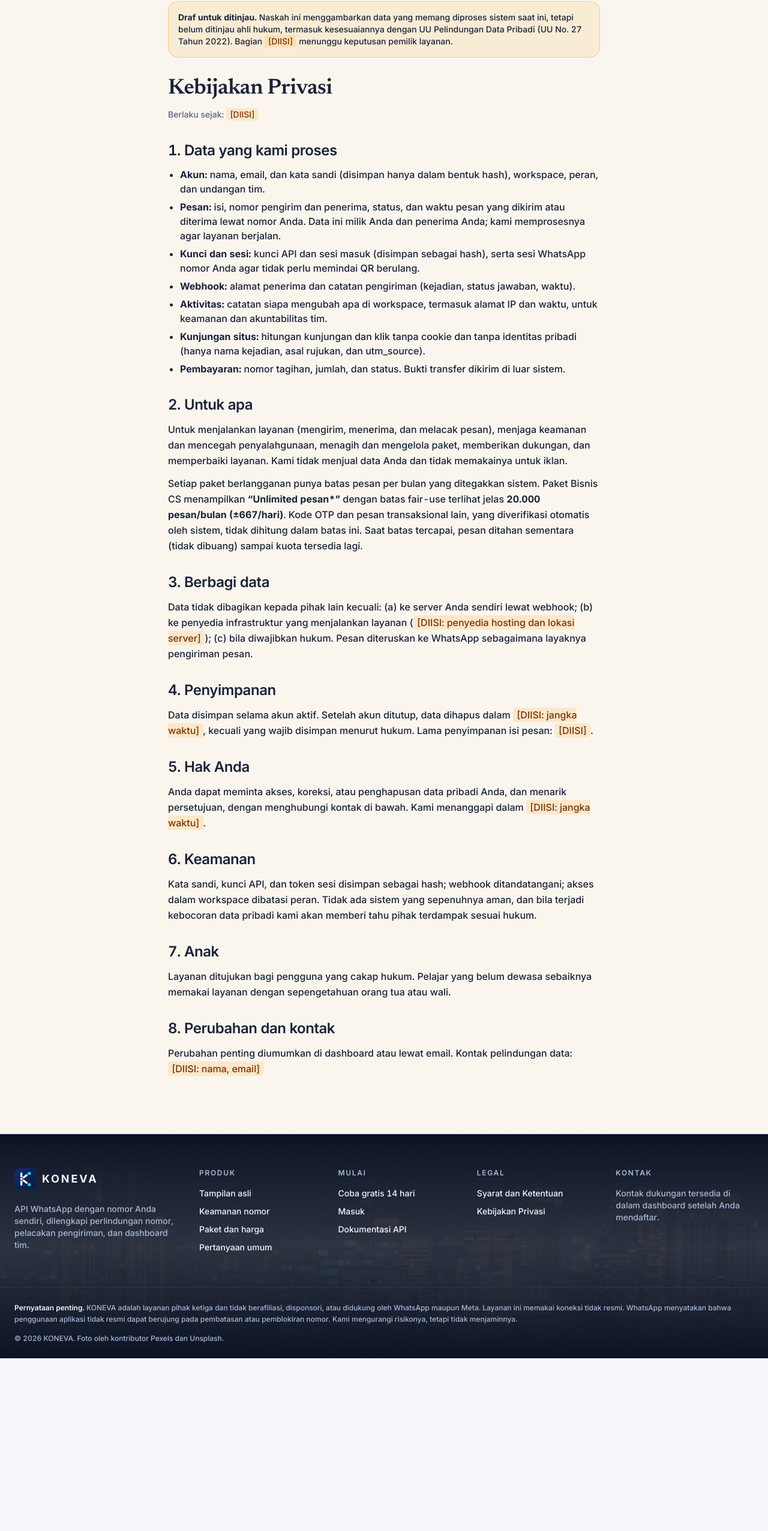
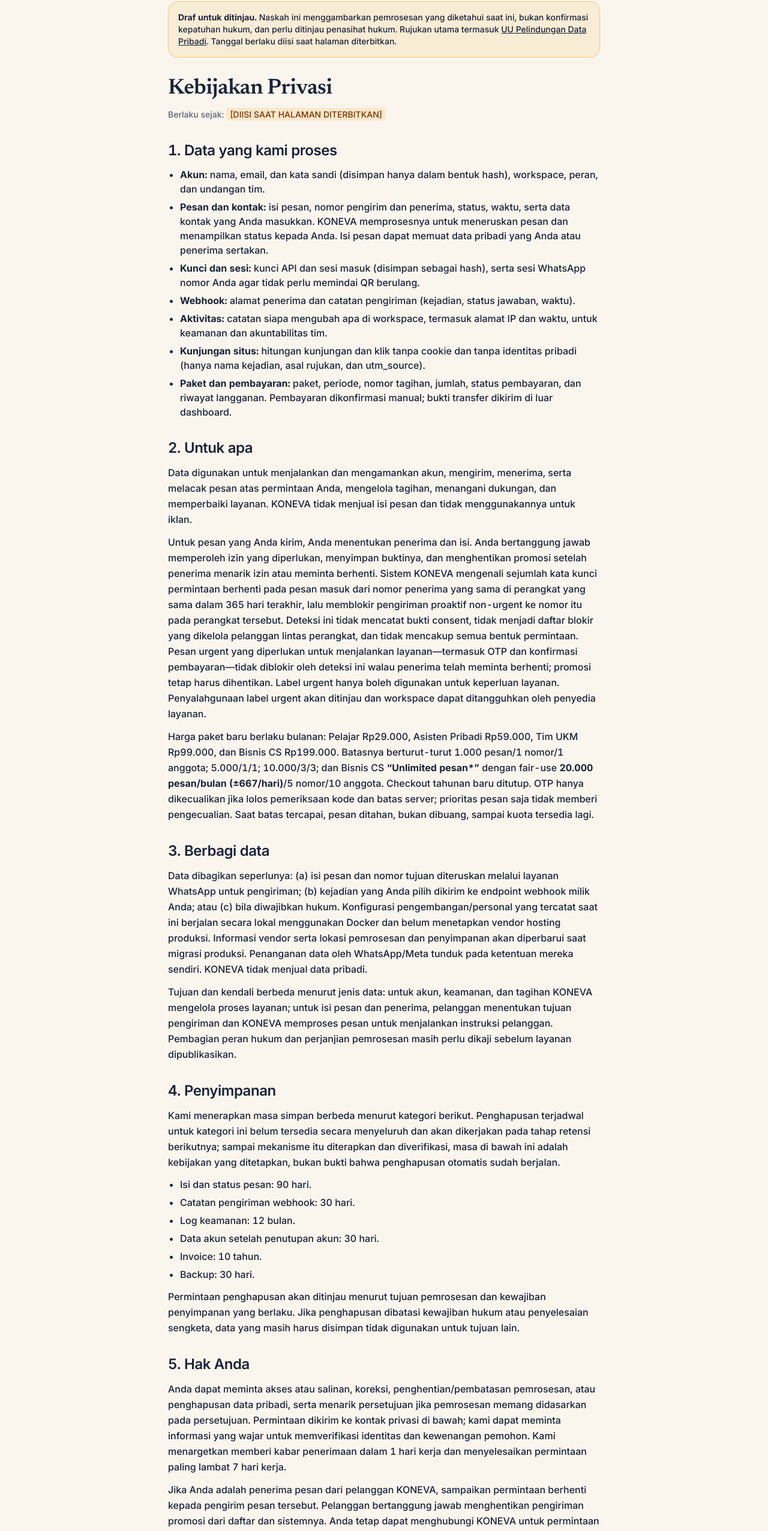
Before and after one commit to Dzayong/koneva, a Next.js app in the folder dashboard/: page /privasi in a window 1280 px wide. Shown: the part 106-2659 px from the top of the page at 60% size. Before the commit the page ends 2371 px from the top, so only its background shows below. Built offline with nearby package versions, Linux system fonts and the light colour scheme; no server answers.

Commit message:
docs(T1.2): finalize terms and privacy policy

```diff
--- a/dashboard/src/app/(marketing)/privasi/page.tsx
+++ b/dashboard/src/app/(marketing)/privasi/page.tsx
@@ -14,46 +14,58 @@
   return (
     <MarketingShell>
       <div role="note" className="rounded-xl border border-amber-500/40 bg-amber-500/10 p-4 text-sm">
-        <strong>Draf untuk ditinjau.</strong> Naskah ini menggambarkan data yang memang diproses sistem saat ini, tetapi belum ditinjau ahli hukum, termasuk kesesuaiannya dengan UU Pelindungan Data Pribadi (UU No. 27 Tahun 2022). Bagian <span className={TODO}>[DIISI]</span> menunggu keputusan pemilik layanan.
+        <strong>Draf untuk ditinjau.</strong> Naskah ini menggambarkan pemrosesan yang diketahui saat ini, bukan konfirmasi kepatuhan hukum, dan perlu ditinjau penasihat hukum. Rujukan utama termasuk <a className="underline" href="https://peraturan.bpk.go.id/Details/229798/uu-no-27-tahun-2022" target="_blank" rel="noreferrer">UU Pelindungan Data Pribadi</a>. Tanggal berlaku diisi saat halaman diterbitkan.
       </div>
       <article className="mt-8 space-y-8 [&_h2]:font-display [&_h2]:text-2xl [&_li]:mt-1.5 [&_p]:mt-3 [&_p]:leading-relaxed [&_ul]:mt-3 [&_ul]:list-disc [&_ul]:pl-5">
         <header>
           <h1 className="font-display text-4xl">Kebijakan Privasi</h1>
-          <p className="text-sm text-muted-foreground">Berlaku sejak: <span className={TODO}>[DIISI]</span></p>
+          <p className="text-sm text-muted-foreground">Berlaku sejak: <span className={TODO}>[DIISI SAAT HALAMAN DITERBITKAN]</span></p>
         </header>
 
         <section><h2>1. Data yang kami proses</h2>
           <ul>
             <li><strong>Akun:</strong> nama, email, dan kata sandi (disimpan hanya dalam bentuk hash), workspace, peran, dan undangan tim.</li>
-            <li><strong>Pesan:</strong> isi, nomor pengirim dan penerima, status, dan waktu pesan yang dikirim atau diterima lewat nomor Anda. Data ini milik Anda dan penerima Anda; kami memprosesnya agar layanan berjalan.</li>
+            <li><strong>Pesan dan kontak:</strong> isi pesan, nomor pengirim dan penerima, status, waktu, serta data kontak yang Anda masukkan. KONEVA memprosesnya untuk meneruskan pesan dan menampilkan status kepada Anda. Isi pesan dapat memuat data pribadi yang Anda atau penerima sertakan.</li>
             <li><strong>Kunci dan sesi:</strong> kunci API dan sesi masuk (disimpan sebagai hash), serta sesi WhatsApp nomor Anda agar tidak perlu memindai QR berulang.</li>
             <li><strong>Webhook:</strong> alamat penerima dan catatan pengiriman (kejadian, status jawaban, waktu).</li>
             <li><strong>Aktivitas:</strong> catatan siapa mengubah apa di workspace, termasuk alamat IP dan waktu, untuk keamanan dan akuntabilitas tim.</li>
             <li><strong>Kunjungan situs:</strong> hitungan kunjungan dan klik tanpa cookie dan tanpa identitas pribadi (hanya nama kejadian, asal rujukan, dan utm_source).</li>
-            <li><strong>Pembayaran:</strong> nomor tagihan, jumlah, dan status. Bukti transfer dikirim di luar sistem.</li>
+            <li><strong>Paket dan pembayaran:</strong> paket, periode, nomor tagihan, jumlah, status pembayaran, dan riwayat langganan. Pembayaran dikonfirmasi manual; bukti transfer dikirim di luar dashboard.</li>
           </ul></section>
 
         <section><h2>2. Untuk apa</h2>
-          <p>Untuk menjalankan layanan (mengirim, menerima, dan melacak pesan), menjaga keamanan dan mencegah penyalahgunaan, menagih dan mengelola paket, memberikan dukungan, dan memperbaiki layanan. Kami tidak menjual data Anda dan tidak memakainya untuk iklan.</p>
-          <p>Setiap paket berlangganan punya batas pesan per bulan yang ditegakkan sistem. Paket Bisnis CS menampilkan <strong>&ldquo;Unlimited pesan*&rdquo;</strong> dengan batas fair-use terlihat jelas <strong>20.000 pesan/bulan (±667/hari)</strong>. Kode OTP dan pesan transaksional lain, yang diverifikasi otomatis oleh sistem, tidak dihitung dalam batas ini. Saat batas tercapai, pesan ditahan sementara (tidak dibuang) sampai kuota tersedia lagi.</p></section>
+          <p>Data digunakan untuk menjalankan dan mengamankan akun, mengirim, menerima, serta melacak pesan atas permintaan Anda, mengelola tagihan, menangani dukungan, dan memperbaiki layanan. KONEVA tidak menjual isi pesan dan tidak menggunakannya untuk iklan.</p>
+          <p>Untuk pesan yang Anda kirim, Anda menentukan penerima dan isi. Anda bertanggung jawab memperoleh izin yang diperlukan, menyimpan buktinya, dan menghentikan promosi setelah penerima menarik izin atau meminta berhenti. Sistem KONEVA mengenali sejumlah kata kunci permintaan berhenti pada pesan masuk dari nomor penerima yang sama di perangkat yang sama dalam 365 hari terakhir, lalu memblokir pengiriman proaktif non-urgent ke nomor itu pada perangkat tersebut. Deteksi ini tidak mencatat bukti consent, tidak menjadi daftar blokir yang dikelola pelanggan lintas perangkat, dan tidak mencakup semua bentuk permintaan. Pesan urgent yang diperlukan untuk menjalankan layanan—termasuk OTP dan konfirmasi pembayaran—tidak diblokir oleh deteksi ini walau penerima telah meminta berhenti; promosi tetap harus dihentikan. Label urgent hanya boleh digunakan untuk keperluan layanan. Penyalahgunaan label urgent akan ditinjau dan workspace dapat ditangguhkan oleh penyedia layanan.</p>
+          <p>Harga paket baru berlaku bulanan: Pelajar Rp29.000, Asisten Pribadi Rp59.000, Tim UKM Rp99.000, dan Bisnis CS Rp199.000. Batasnya berturut-turut 1.000 pesan/1 nomor/1 anggota; 5.000/1/1; 10.000/3/3; dan Bisnis CS <strong>&ldquo;Unlimited pesan*&rdquo;</strong> dengan fair-use <strong>20.000 pesan/bulan (±667/hari)</strong>/5 nomor/10 anggota. Checkout tahunan baru ditutup. OTP hanya dikecualikan jika lolos pemeriksaan kode dan batas server; prioritas pesan saja tidak memberi pengecualian. Saat batas tercapai, pesan ditahan, bukan dibuang, sampai kuota tersedia lagi.</p></section>
 
         <section><h2>3. Berbagi data</h2>
-          <p>Data tidak dibagikan kepada pihak lain kecuali: (a) ke server Anda sendiri lewat webhook; (b) ke penyedia infrastruktur yang menjalankan layanan (<span className={TODO}>[DIISI: penyedia hosting dan lokasi server]</span>); (c) bila diwajibkan hukum. Pesan diteruskan ke WhatsApp sebagaimana layaknya pengiriman pesan.</p></section>
+          <p>Data dibagikan seperlunya: (a) isi pesan dan nomor tujuan diteruskan melalui layanan WhatsApp untuk pengiriman; (b) kejadian yang Anda pilih dikirim ke endpoint webhook milik Anda; atau (c) bila diwajibkan hukum. Konfigurasi pengembangan/personal yang tercatat saat ini berjalan secara lokal menggunakan Docker dan belum menetapkan vendor hosting produksi. Informasi vendor serta lokasi pemrosesan dan penyimpanan akan diperbarui saat migrasi produksi. Penanganan data oleh WhatsApp/Meta tunduk pada ketentuan mereka sendiri. KONEVA tidak menjual data pribadi.</p>
+          <p>Tujuan dan kendali berbeda menurut jenis data: untuk akun, keamanan, dan tagihan KONEVA mengelola proses layanan; untuk isi pesan dan penerima, pelanggan menentukan tujuan pengiriman dan KONEVA memproses pesan untuk menjalankan instruksi pelanggan. Pembagian peran hukum dan perjanjian pemrosesan masih perlu dikaji sebelum layanan dipublikasikan.</p></section>
 
         <section><h2>4. Penyimpanan</h2>
-          <p>Data disimpan selama akun aktif. Setelah akun ditutup, data dihapus dalam <span className={TODO}>[DIISI: jangka waktu]</span>, kecuali yang wajib disimpan menurut hukum. Lama penyimpanan isi pesan: <span className={TODO}>[DIISI]</span>.</p></section>
+          <p>Kami menerapkan masa simpan berbeda menurut kategori berikut. Penghapusan terjadwal untuk kategori ini belum tersedia secara menyeluruh dan akan dikerjakan pada tahap retensi berikutnya; sampai mekanisme itu diterapkan dan diverifikasi, masa di bawah ini adalah kebijakan yang ditetapkan, bukan bukti bahwa penghapusan otomatis sudah berjalan.</p>
+          <ul>
+            <li>Isi dan status pesan: 90 hari.</li>
+            <li>Catatan pengiriman webhook: 30 hari.</li>
+            <li>Log keamanan: 12 bulan.</li>
+            <li>Data akun setelah penutupan akun: 30 hari.</li>
+            <li>Invoice: 10 tahun.</li>
+            <li>Backup: 30 hari.</li>
+          </ul>
+          <p>Permintaan penghapusan akan ditinjau menurut tujuan pemrosesan dan kewajiban penyimpanan yang berlaku. Jika penghapusan dibatasi kewajiban hukum atau penyelesaian sengketa, data yang masih harus disimpan tidak digunakan untuk tujuan lain.</p></section>
 
         <section><h2>5. Hak Anda</h2>
-          <p>Anda dapat meminta akses, koreksi, atau penghapusan data pribadi Anda, dan menarik persetujuan, dengan menghubungi kontak di bawah. Kami menanggapi dalam <span className={TODO}>[DIISI: jangka waktu]</span>.</p></section>
+          <p>Anda dapat meminta akses atau salinan, koreksi, penghentian/pembatasan pemrosesan, atau penghapusan data pribadi, serta menarik persetujuan jika pemrosesan memang didasarkan pada persetujuan. Permintaan dikirim ke kontak privasi di bawah; kami dapat meminta informasi yang wajar untuk memverifikasi identitas dan kewenangan pemohon. Kami menargetkan memberi kabar penerimaan dalam 1 hari kerja dan menyelesaikan permintaan paling lambat 7 hari kerja.</p>
+          <p>Jika Anda adalah penerima pesan dari pelanggan KONEVA, sampaikan permintaan berhenti kepada pengirim pesan tersebut. Pelanggan bertanggung jawab menghentikan pengiriman promosi dari daftar dan sistemnya. Anda tetap dapat menghubungi KONEVA untuk permintaan terkait pemrosesan yang dilakukan KONEVA melalui kontak privasi di bawah.</p></section>
 
         <section><h2>6. Keamanan</h2>
-          <p>Kata sandi, kunci API, dan token sesi disimpan sebagai hash; webhook ditandatangani; akses dalam workspace dibatasi peran. Tidak ada sistem yang sepenuhnya aman, dan bila terjadi kebocoran data pribadi kami akan memberi tahu pihak terdampak sesuai hukum.</p></section>
+          <p>Kata sandi, kunci API, dan token sesi disimpan sebagai hash; webhook ditandatangani; akses workspace dibatasi berdasarkan peran. Tidak ada sistem yang sepenuhnya aman. Insiden pelindungan data ditangani dan diberitahukan kepada pihak yang relevan sesuai peran dan ketentuan hukum yang berlaku. Untuk pertanyaan privasi atau insiden data, hubungi <a className="text-primary underline" href="mailto:koneva.id26@gmail.com">koneva.id26@gmail.com</a>.</p></section>
 
         <section><h2>7. Anak</h2>
           <p>Layanan ditujukan bagi pengguna yang cakap hukum. Pelajar yang belum dewasa sebaiknya memakai layanan dengan sepengetahuan orang tua atau wali.</p></section>
 
         <section><h2>8. Perubahan dan kontak</h2>
-          <p>Perubahan penting diumumkan di dashboard atau lewat email. Kontak pelindungan data: <span className={TODO}>[DIISI: nama, email]</span></p></section>
+          <p>Perubahan penting diumumkan di dashboard atau lewat email. Penyedia layanan: KONEVA, Bandung, Indonesia. Kontak privasi: <a className="text-primary underline" href="mailto:koneva.id26@gmail.com">koneva.id26@gmail.com</a>.</p></section>
       </article>
     </MarketingShell>
   );
--- a/dashboard/src/app/(marketing)/syarat/page.tsx
+++ b/dashboard/src/app/(marketing)/syarat/page.tsx
@@ -19,14 +19,14 @@
       <article className="mt-8 space-y-8 [&_h2]:font-display [&_h2]:text-2xl [&_li]:mt-1.5 [&_p]:mt-3 [&_p]:leading-relaxed [&_ul]:mt-3 [&_ul]:list-disc [&_ul]:pl-5">
         <header>
           <h1 className="font-display text-4xl">Syarat dan Ketentuan</h1>
-          <p className="text-sm text-muted-foreground">Berlaku sejak: <span className={TODO}>[DIISI]</span></p>
+          <p className="text-sm text-muted-foreground">Berlaku sejak: <span className={TODO}>[DIISI SAAT HALAMAN DITERBITKAN]</span></p>
         </header>
 
         <section><h2>1. Tentang layanan</h2>
           <p>KONEVA menyambungkan nomor WhatsApp milik Anda ke API agar aplikasi Anda dapat mengirim dan menerima pesan. Layanan ini adalah <strong>pihak ketiga</strong>, memakai koneksi <strong>tidak resmi</strong>, dan tidak berafiliasi, disponsori, atau didukung oleh WhatsApp maupun Meta.</p></section>
 
         <section><h2>2. Risiko pembatasan dan pemblokiran nomor</h2>
-          <p>WhatsApp menyatakan bahwa penggunaan aplikasi tidak resmi dapat berujung pada pembatasan sementara atau pemblokiran permanen nomor. Kami mengurangi risikonya (pemanasan bertahap, jeda acak, batas kirim, skor kesiapan), tetapi <strong>tidak menjamin</strong> nomor Anda aman. Dengan memakai layanan ini Anda menerima risiko tersebut. Kami tidak bertanggung jawab atas hilangnya akses ke nomor, kontak, atau percakapan akibat tindakan WhatsApp.</p></section>
+          <p><a className="text-primary underline" href="https://www.whatsapp.com/legal/terms-of-service" target="_blank" rel="noreferrer">Ketentuan WhatsApp</a> membatasi akses atau penggunaan layanan yang tidak diizinkan, termasuk cara otomatis tertentu. KONEVA memakai koneksi pihak ketiga yang tidak resmi dan tidak disediakan atau disetujui WhatsApp/Meta; penggunaannya dapat bertentangan dengan ketentuan WhatsApp dan berisiko membuat nomor dibatasi atau dinonaktifkan. Kami mengurangi sebagian risiko operasional (pemanasan bertahap, jeda, batas kirim, skor kesiapan), tetapi <strong>tidak menjamin</strong> nomor aman atau layanan selalu tersedia. Anda bertanggung jawab menilai apakah cara koneksi ini sesuai untuk penggunaan Anda. WhatsApp dan Meta bukan pihak yang mendukung atau menjamin KONEVA.</p></section>
 
         <section><h2>3. Akun dan keamanan</h2>
           <ul>
@@ -38,24 +38,26 @@
         <section><h2>4. Penggunaan yang dilarang</h2>
           <p>Dilarang memakai layanan untuk:</p>
           <ul>
-            <li>mengirim pesan massal atau promosi kepada orang yang belum menyetujui menerimanya (spam);</li>
+            <li>mengirim pesan massal atau promosi kepada orang yang belum memberi izin untuk menerimanya (spam);</li>
             <li>penipuan, phishing, atau menyamar sebagai pihak lain;</li>
             <li>konten yang melanggar hukum Indonesia, termasuk perjudian, kekerasan, dan eksploitasi anak;</li>
             <li>mengakali batas layanan, atau mengganggu keamanan dan kinerja layanan.</li>
           </ul>
-          <p>Kami dapat membatasi atau menghentikan akun yang melanggar, dengan atau tanpa pemberitahuan lebih dulu bila diperlukan untuk melindungi layanan atau pihak lain.</p></section>
+          <p>Sebelum mengirim, Anda harus memastikan penerima memang mengharapkan pesan tersebut, menyimpan bukti izin yang relevan, menjelaskan identitas pengirim, dan menyediakan cara yang jelas untuk berhenti menerima pesan. Jika penerima meminta berhenti atau menarik izinnya, keluarkan penerima itu dari daftar kirim dan hentikan pesan berikutnya.</p>
+          <p>Sistem KONEVA mengenali sejumlah kata kunci permintaan berhenti pada pesan masuk dari nomor penerima yang sama di perangkat yang sama dalam 365 hari terakhir, lalu memblokir pengiriman proaktif non-urgent ke nomor itu pada perangkat tersebut. Pesan urgent hanya boleh digunakan untuk keperluan yang diperlukan menjalankan layanan, seperti OTP dan konfirmasi pembayaran; jangan gunakan label urgent untuk promosi atau untuk menghindari permintaan berhenti. Deteksi ini bukan pencatatan consent atau daftar blokir yang dikelola pelanggan, tidak mencakup semua bentuk permintaan berhenti, dan tidak berlaku untuk pesan urgent. Anda tetap bertanggung jawab menghentikan promosi setelah penerima meminta berhenti serta memenuhi permintaan itu di semua perangkat, daftar, dan integrasi Anda. Penyalahgunaan label urgent akan ditinjau dan workspace dapat ditangguhkan oleh penyedia layanan. Kami dapat membatasi atau menghentikan akun yang melanggar, dengan atau tanpa pemberitahuan lebih dulu bila diperlukan untuk melindungi layanan atau pihak lain.</p></section>
 
         <section><h2>5. Paket, kuota, uji coba, dan pembayaran</h2>
           <ul>
             <li>Akun baru mendapat uji coba gratis 14 hari dengan batas yang tertera di dashboard.</li>
-            <li>Paket berbayar ditagih bulanan. Checkout tahunan sudah ditutup untuk pesanan baru; langganan tahunan yang sudah ada sebelumnya tetap berjalan sampai masanya habis.</li>
-            <li>Setiap paket punya batas pesan per bulan. Paket Bisnis CS menampilkan <strong>&ldquo;Unlimited pesan*&rdquo;</strong> dengan batas fair-use terlihat jelas <strong>20.000 pesan/bulan (±667/hari)</strong> — bukan catatan kaki kecil. Kode OTP dan pesan transaksional lain (diverifikasi otomatis oleh sistem, bukan pilihan bebas pengguna) tidak dihitung dalam kuota manapun.</li>
+            <li>Paket dan harga baru ditagih per bulan: Pelajar Rp29.000 (1 nomor, 1.000 pesan/bulan, 1 anggota; perlu verifikasi pelajar); Asisten Pribadi Rp59.000 (1 nomor, 5.000 pesan/bulan, 1 anggota); Tim UKM Rp99.000 (3 nomor, 10.000 pesan/bulan, 3 anggota); dan Bisnis CS Rp199.000 (5 nomor, 10 anggota, serta <strong>&ldquo;Unlimited pesan*&rdquo;</strong> dengan fair-use <strong>20.000 pesan/bulan (±667/hari)</strong>). Batas fair-use Bisnis CS ditampilkan di sini dengan jelas, bukan sebagai catatan kaki.</li>
+            <li>Checkout tahunan ditutup untuk pesanan baru. Langganan tahunan lama tetap mengikuti masa dan nilai yang tercatat pada tagihannya.</li>
+            <li>Pesan dengan kode OTP yang benar-benar ada di isi pesan hanya dikecualikan jika lolos pemeriksaan dan rate-limit server; pesan transaksi lain tidak otomatis dikecualikan. Label prioritas saja tidak membuat pesan dikecualikan.</li>
             <li>Saat kuota bulanan habis, pesan berikutnya <strong>ditahan, tidak dibuang</strong>, dan otomatis terkirim begitu kuota tersedia lagi (naik paket, atau reset periode berikutnya); dashboard menawarkan naik paket saat itu terjadi.</li>
-            <li>Pelanggan Pelajar dengan harga langganan lama tetap pada harga tersebut selama langganannya aktif; harga baru hanya berlaku untuk pesanan baru.</li>
+            <li>Untuk pelanggan Pelajar lama yang memiliki harga khusus, pemesanan Pelajar berikutnya tetap memakai Rp19.000/bulan selama catatan langganannya masih berada pada paket Pelajar. Status aktif atau jeda tidak mengubah harga khusus itu; jika beralih ke paket lain, harga paket tujuan berlaku. Harga ini tidak berlaku untuk pendaftaran Pelajar baru.</li>
             <li>Pembayaran saat ini dikonfirmasi manual oleh penyedia layanan; paket aktif setelah pembayaran dikonfirmasi.</li>
-            <li>Bila pembayaran terlambat, pengiriman tetap berjalan selama masa tenggang 7 hari, lalu dihentikan sementara. Data tetap dapat dilihat.</li>
-            <li>Paket Pelajar memerlukan verifikasi.</li>
-            <li>Kebijakan pengembalian dana: <span className={TODO}>[DIISI]</span></li>
+            <li>Bila pembayaran terlambat, pengiriman tetap berjalan selama masa tenggang 7 hari. Jika pembayaran belum diterima sampai masa tenggang berakhir, layanan berakhir otomatis tanpa pengembalian dana; data akun tetap dapat dilihat.</li>
+            <li>Anda dapat membatalkan kapan saja dengan menghubungi KONEVA melalui kontak yang tercantum di bagian 10. Layanan tetap berjalan sampai akhir periode yang sudah dibayar; tagihan untuk periode berikutnya dihentikan.</li>
+            <li>Biaya untuk sisa periode berbayar tidak dikembalikan. Jika terjadi pembayaran ganda atau kesalahan sistem, KONEVA wajib mengembalikan 100% pembayaran yang keliru paling lambat 7 hari kerja setelah kesalahan dikonfirmasi.</li>
           </ul></section>
 
         <section><h2>6. Ketersediaan</h2>
@@ -65,13 +67,13 @@
           <p>Pengelolaan data pribadi dijelaskan di <a className="text-primary underline" href="/privasi">Kebijakan Privasi</a>. Anda bertanggung jawab memiliki dasar yang sah (misalnya persetujuan) untuk mengirim pesan kepada penerima Anda.</p></section>
 
         <section><h2>8. Batas tanggung jawab</h2>
-          <p>Sejauh diizinkan hukum, tanggung jawab kami atas kerugian yang timbul dari penggunaan layanan dibatasi paling banyak sebesar biaya yang Anda bayarkan dalam <span className={TODO}>[DIISI: jumlah bulan]</span> terakhir. Kami tidak bertanggung jawab atas kerugian tidak langsung, kehilangan keuntungan, atau kehilangan data.</p></section>
+          <p>Sejauh diizinkan hukum, tanggung jawab kami atas kerugian yang timbul dari penggunaan layanan dibatasi paling banyak sebesar biaya langganan yang Anda bayarkan dalam 3 bulan terakhir. Kami tidak bertanggung jawab atas kerugian tidak langsung, kehilangan keuntungan, atau kehilangan data.</p></section>
 
         <section><h2>9. Perubahan dan hukum yang berlaku</h2>
-          <p>Syarat ini dapat diperbarui; perubahan penting diumumkan di dashboard atau lewat email. Syarat ini tunduk pada hukum Republik Indonesia. Penyelesaian sengketa: <span className={TODO}>[DIISI: musyawarah, lalu pengadilan/arbitrase di …]</span></p></section>
+          <p>Syarat ini dapat diperbarui; perubahan penting diumumkan di dashboard atau lewat email. Syarat ini tunduk pada hukum Republik Indonesia. Sengketa yang tidak dapat diselesaikan melalui musyawarah diselesaikan melalui Pengadilan Negeri Bandung.</p></section>
 
         <section><h2>10. Kontak</h2>
-          <p>Penyedia layanan: <span className={TODO}>[DIISI: nama badan/pemilik, alamat, email]</span></p></section>
+          <p>Penyedia layanan: KONEVA, Bandung, Indonesia. Kontak privasi: <a className="text-primary underline" href="mailto:koneva.id26@gmail.com">koneva.id26@gmail.com</a>.</p></section>
       </article>
     </MarketingShell>
   );
```
Also changed, not shown: 4 other files (tests, documents, lock files or other folders).
